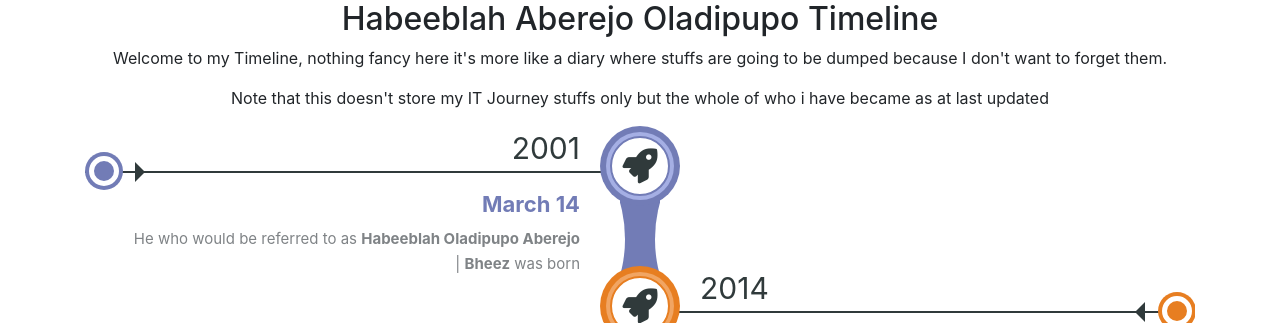
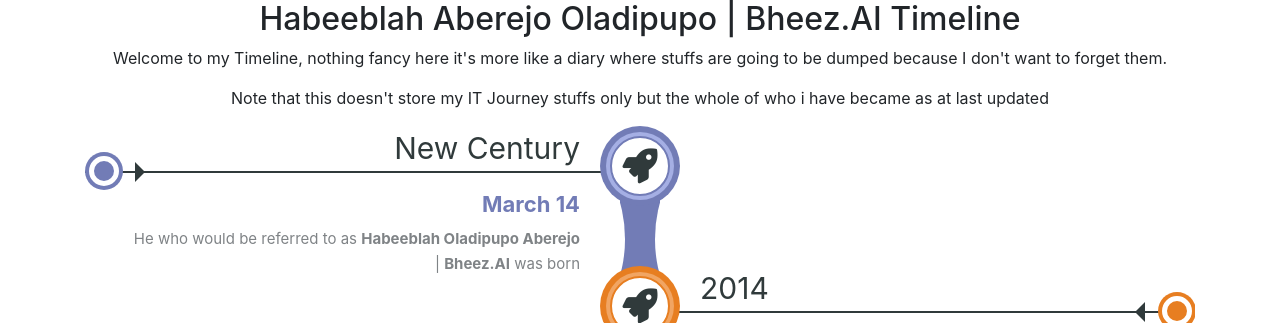
Before and after one commit to BheezPen/my-diary-webpage, a plain HTML site: page index.html in a window 1280 px wide. Shown: the top 323 px of the page. Drawn offline with nearby package versions, Linux system fonts and the light colour scheme.

Commit message:
made stuff more personal

```diff
--- a/index.html
+++ b/index.html
@@ -2,7 +2,7 @@
 <html>
 
 <head>
-  <title>LordGhostX Timeline</title>
+  <title>HAOBHEEZ's Timeline</title>
   <meta charset="utf-8">
   <meta name="viewport" content="width=device-width, initial-scale=1">
   <link href="https://maxcdn.bootstrapcdn.com/bootstrap/4.1.1/css/bootstrap.min.css" rel="stylesheet">
@@ -14,7 +14,7 @@
   <div class="container">
     <div class="text-center">
         <div class="col-md-12">
-          <h2> Habeeblah Aberejo Oladipupo Timeline</h2>
+          <h2> Habeeblah Aberejo Oladipupo | Bheez.AI Timeline</h2>
         </div>
         <p>Welcome to my Timeline, nothing fancy here it's more like a diary where stuffs are going to be dumped because I don't want to forget them.</p>
         <p>Note that this doesn't store my IT Journey stuffs only but the whole of who i have became as at last updated</p.>
@@ -24,11 +24,11 @@
         <div class="main-timeline">
           <div class="timeline">
             <div class="timeline-icon"><i class="fa fa-rocket"></i></div>
-            <span class="year">2001</span>
+            <span class="year">New Century</span>
             <div class="timeline-content">
               <h5 class="title">March 14</h5>
               <p class="description">
-                He who would be referred to as <strong>Habeeblah Oladipupo Aberejo</strong> | <strong>Bheez</strong> was born
+                He who would be referred to as <strong>Habeeblah Oladipupo Aberejo</strong> | <strong>Bheez.AI</strong> was born
               </p>
             </div>
           </div>
@@ -68,7 +68,7 @@
               <div class="timeline-content">
                 <h5 class="title">November</h5>
                 <p class="description">
-                  Graduated from <strong>BUKKYMYTE CONCEPT</strong> and at same time Olamag Printing Press
+                  Graduated from <strong>BUKKYMYTE CONCEPT</strong> and at same time Olamag Printing Press, Thinking i would become a printing mogul, LOL!!
                 </p>
               </div>
           </div>
@@ -82,6 +82,7 @@
               </p>
             </div>
           </div>
+          <!--
           <div class="timeline">
             <div class="timeline-icon"><i class="fa fa-rocket"></i></div>
             <span class="year">2019</span>
@@ -705,6 +706,7 @@
               </p>
             </div>
           </div>
+          --Not My Stuffs-->
         </div>
       </div>
     </div>
```
